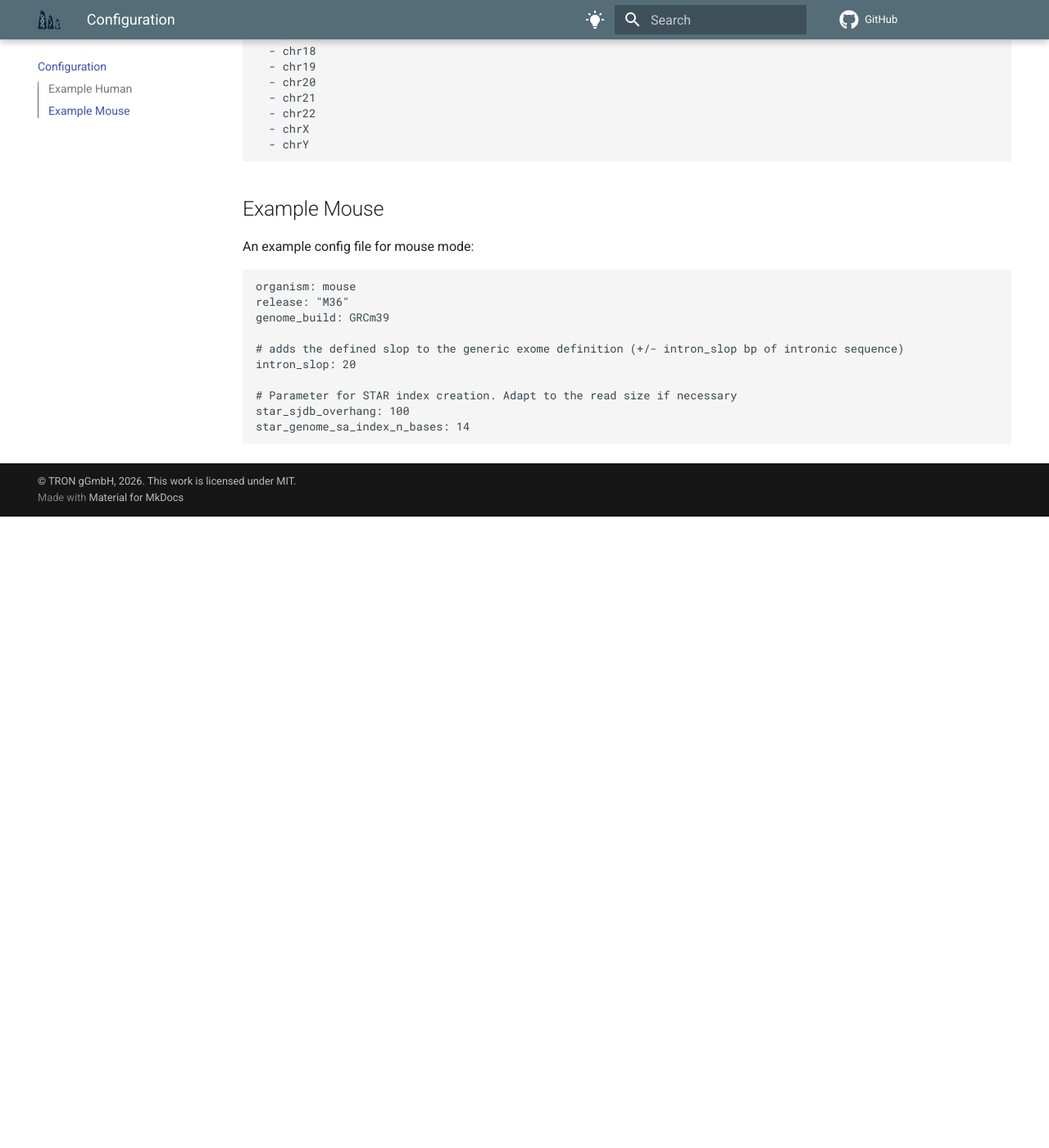
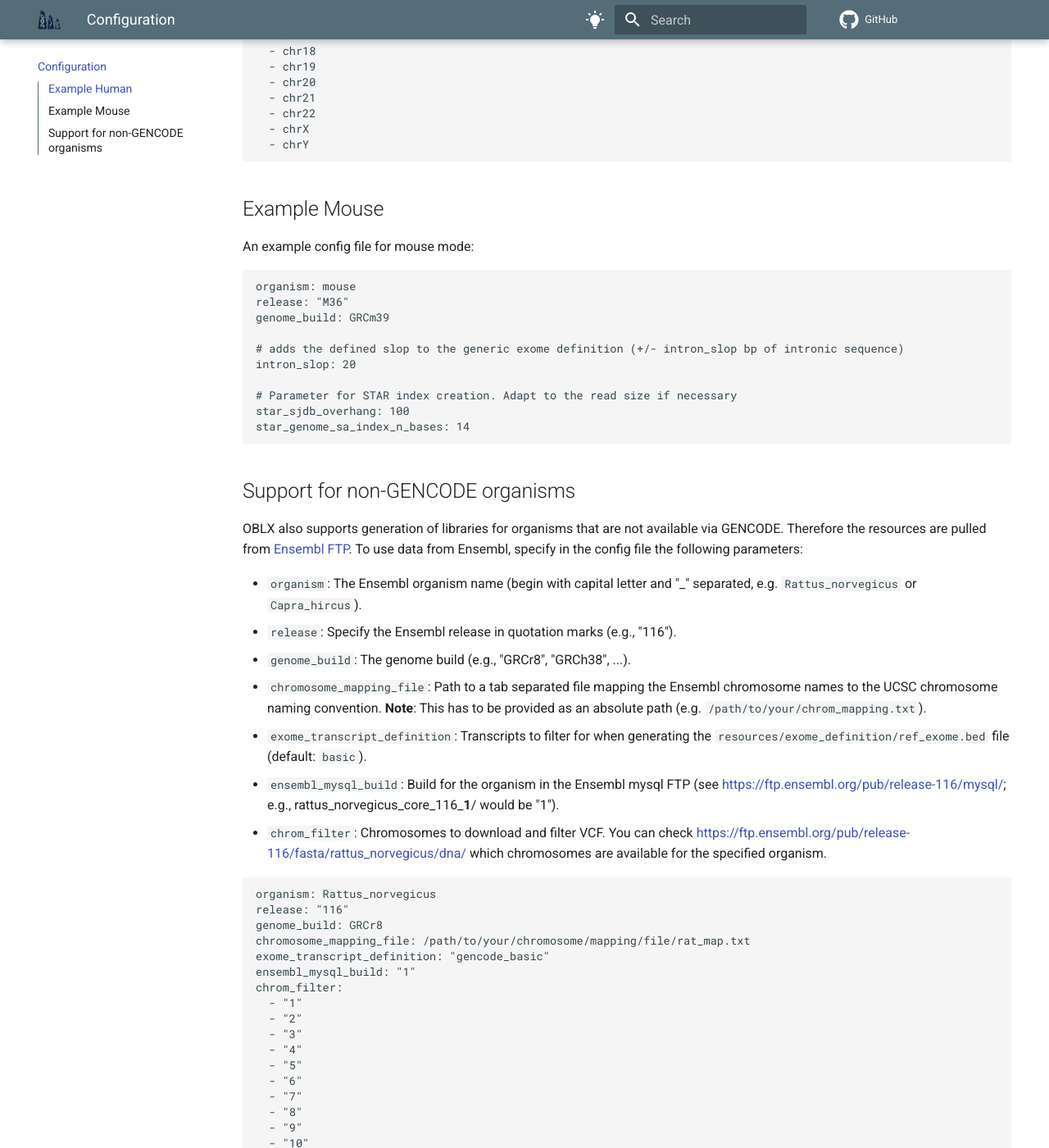
Before and after one commit to TRON-Bioinformatics/oblx, an MkDocs documentation site: the page built from docs/oblx/docs/configuration.md, in a window 1280 px wide and 1400 px high, scrolled down 1946 px. Shown: the whole window at 82% size. Built offline with MkDocs 1.6.1 and Material for MkDocs 9.7.7, drawn with Linux system fonts in a browser that asks for light colours; comment, search, counter and statistics services are not loaded; before the commit the page ends 2576 px from its top, so only the background shows below that; some of the changed text lies outside the part shown.

Commit message:
feat: Support other organisms
* Organisms with fasta, gtf and variation in Ensembl are now also supported

````diff
--- a/docs/oblx/docs/configuration.md
+++ b/docs/oblx/docs/configuration.md
@@ -115,3 +115,87 @@ intron_slop: 20
 star_sjdb_overhang: 100
 star_genome_sa_index_n_bases: 14
 ```
+
+## Support for non-GENCODE organisms
+
+OBLX also supports generation of libraries for organisms that are not available
+via GENCODE. Therefore the resources are pulled from
+[Ensembl FTP](https://ftp.ensembl.org/pub/). To use data from Ensembl, specify
+in the config file the following parameters:
+
+- `organism`: The Ensembl organism name (begin with capital letter and "\_"
+  separated, e.g. `Rattus_norvegicus` or `Capra_hircus`).
+- `release`: Specify the Ensembl release in quotation marks (e.g., "116").
+- `genome_build`: The genome build (e.g., "GRCr8", "GRCh38", ...).
+- `chromosome_mapping_file`: Path to a tab separated file mapping the Ensembl
+  chromosome names to the UCSC chromosome naming convention. **Note**: This has
+  to be provided as an absolute path (e.g. `/path/to/your/chrom_mapping.txt`).
+- `exome_transcript_definition`: Transcripts to filter for when generating the
+  `resources/exome_definition/ref_exome.bed` file (default: `basic`).
+- `ensembl_mysql_build`: Build for the organism in the Ensembl mysql FTP (see
+  [https://ftp.ensembl.org/pub/release-116/mysql/](https://ftp.ensembl.org/pub/release-116/mysql/);
+  e.g., rattus_norvegicus_core_116\_**1**/ would be "1").
+- `chrom_filter`: Chromosomes to download and filter VCF. You can check
+  [https://ftp.ensembl.org/pub/release-116/fasta/rattus_norvegicus/dna/](https://ftp.ensembl.org/pub/release-116/fasta/rattus_norvegicus/dna/)
+  which chromosomes are available for the specified organism.
+
+```
+organism: Rattus_norvegicus
+release: "116"
+genome_build: GRCr8
+chromosome_mapping_file: /path/to/your/chromosome/mapping/file/rat_map.txt
+exome_transcript_definition: "gencode_basic"
+ensembl_mysql_build: "1"
+chrom_filter:
+  - "1"
+  - "2"
+  - "3"
+  - "4"
+  - "5"
+  - "6"
+  - "7"
+  - "8"
+  - "9"
+  - "10"
+  - "11"
+  - "12"
+  - "13"
+  - "14"
+  - "15"
+  - "16"
+  - "17"
+  - "18"
+  - "19"
+  - "20"
+  - "MT"
+  - "X"
+  - "Y"
+```
+
+Example of the `chromosome_mapping_file` for the above config file:
+
+```
+1	chr1
+10	chr10
+11	chr11
+12	chr12
+13	chr13
+14	chr14
+15	chr15
+16	chr16
+17	chr17
+18	chr18
+19	chr19
+2	chr2
+20	chr20
+3	chr3
+4	chr4
+5	chr5
+6	chr6
+7	chr7
+8	chr8
+9	chr9
+MT	chrM
+X	chrX
+Y	chrY
+```
````
Also changed, not shown: docs/oblx/docs/index.md (+5 -4 lines), docs/oblx/docs/pull_resources.md (+4 -0 lines), workflow/resources/license_information.md, 15 other files.
